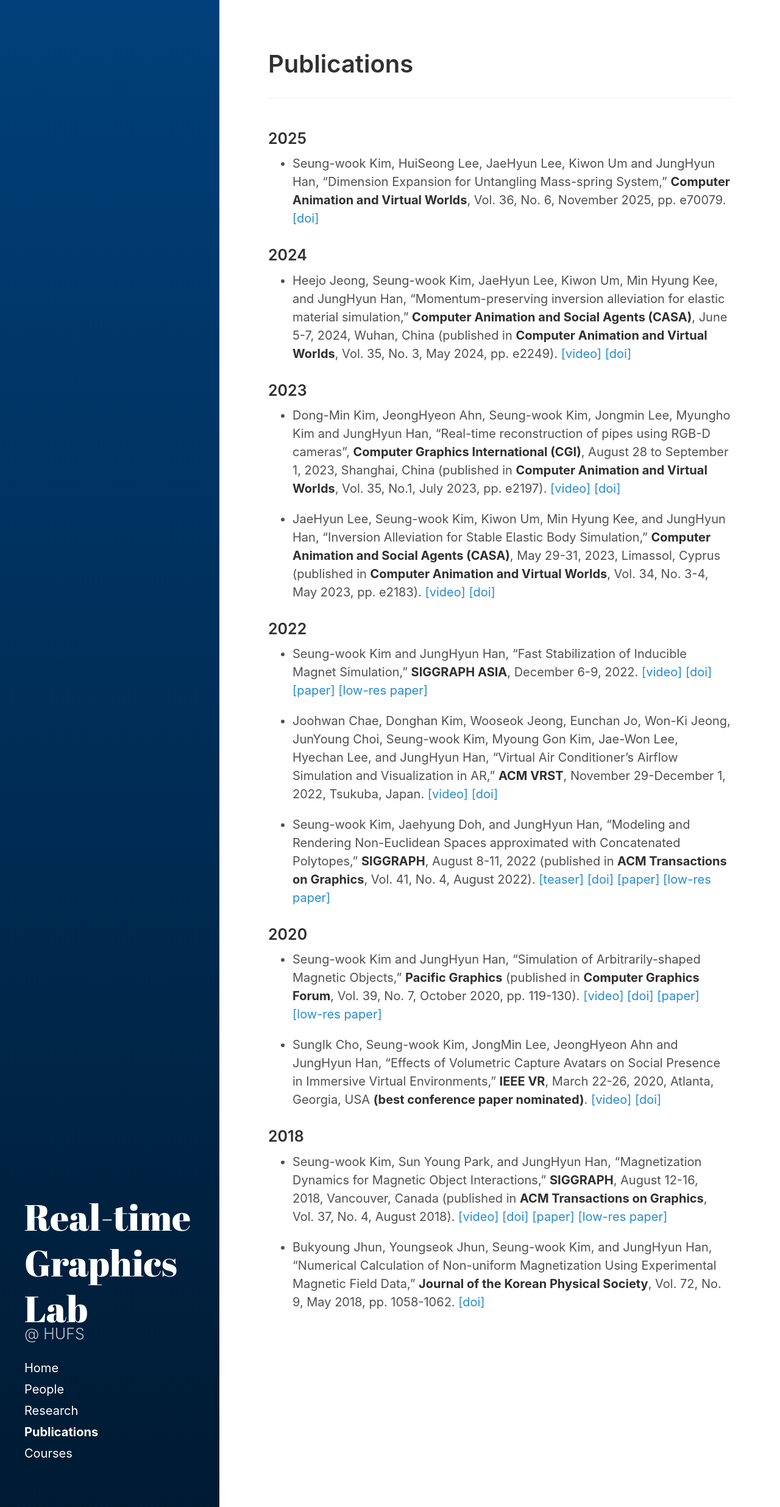
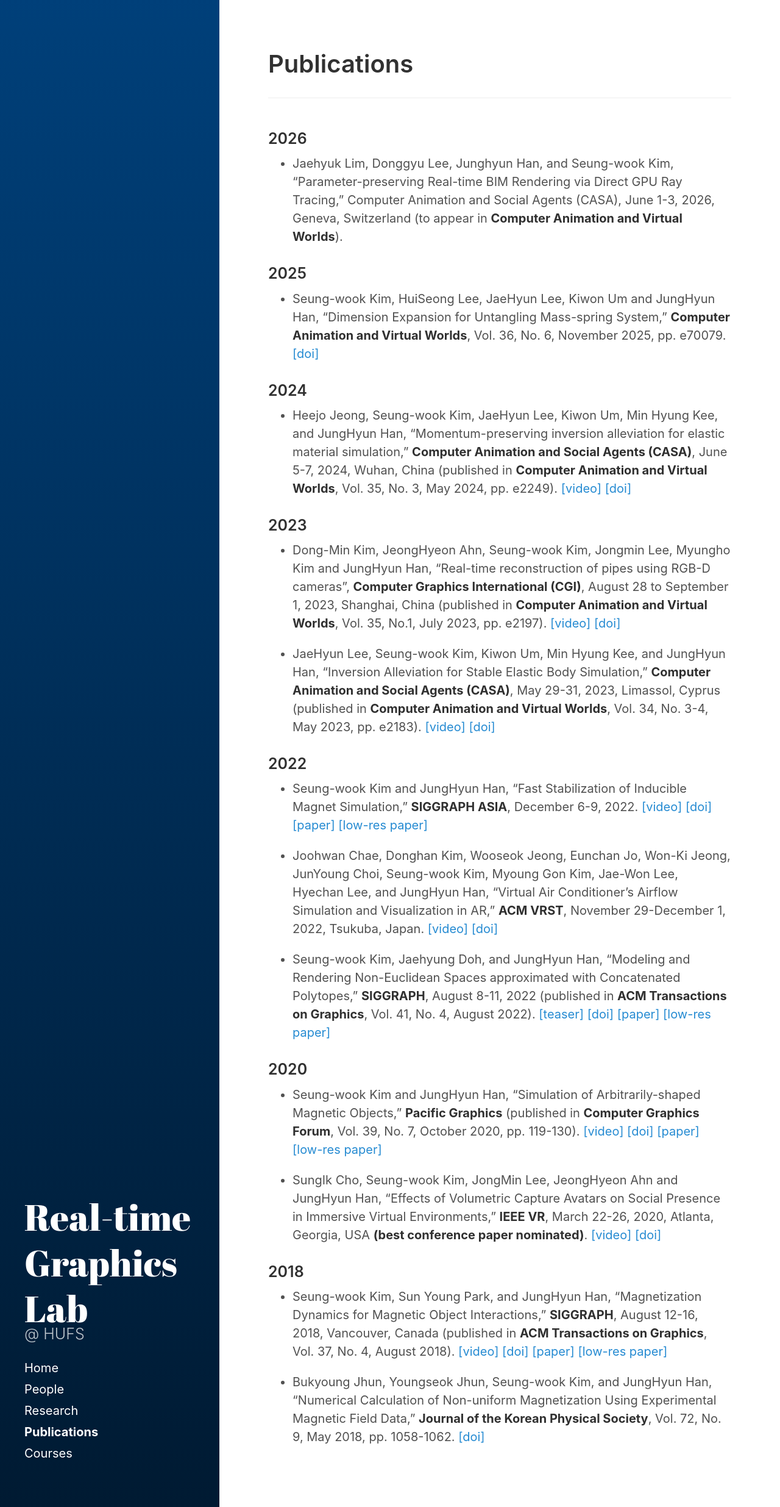
Before and after one commit to God-eunger/God-eunger.github.io, a Jekyll site: the page built from publications/index.md, in a window 1280 px wide. Shown: the whole page at 61% size. Built offline with Jekyll 4.4.1, drawn with Linux system fonts in a browser that asks for light colours.

Commit message:
Update index.md

```diff
--- a/publications/index.md
+++ b/publications/index.md
@@ -2,6 +2,9 @@
 layout: post
 title: Publications
 ---
+
+### 2026
+ * Jaehyuk Lim, Donggyu Lee, Junghyun Han, and Seung-wook Kim, “Parameter-preserving Real-time BIM Rendering via Direct GPU Ray Tracing,” Computer Animation and Social Agents (CASA), June 1-3, 2026, Geneva, Switzerland (to appear in **Computer Animation and Virtual Worlds**).
 
 ### 2025
 * Seung-wook Kim, HuiSeong Lee, JaeHyun Lee, Kiwon Um and JungHyun Han, “Dimension Expansion for Untangling Mass-spring System,” **Computer Animation and Virtual Worlds**, Vol. 36, No. 6, November 2025, pp. e70079. [[doi]](https://doi.org/10.1002/cav.70079)
```
